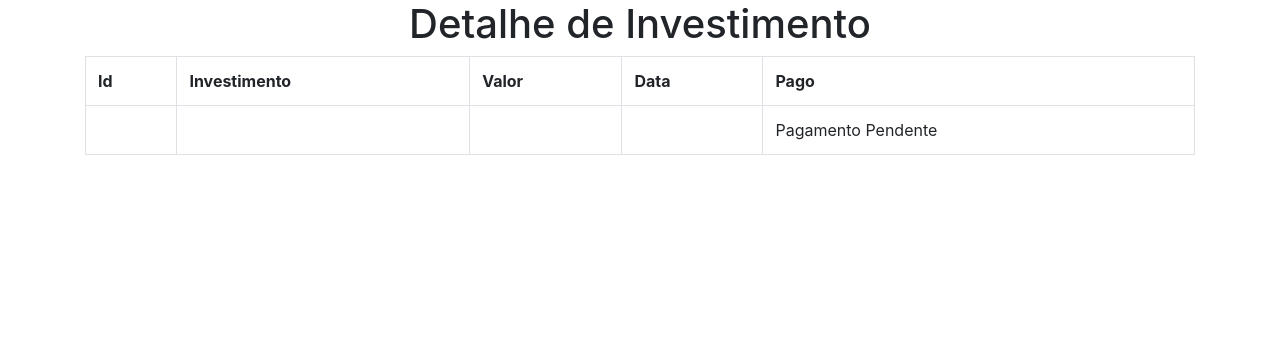
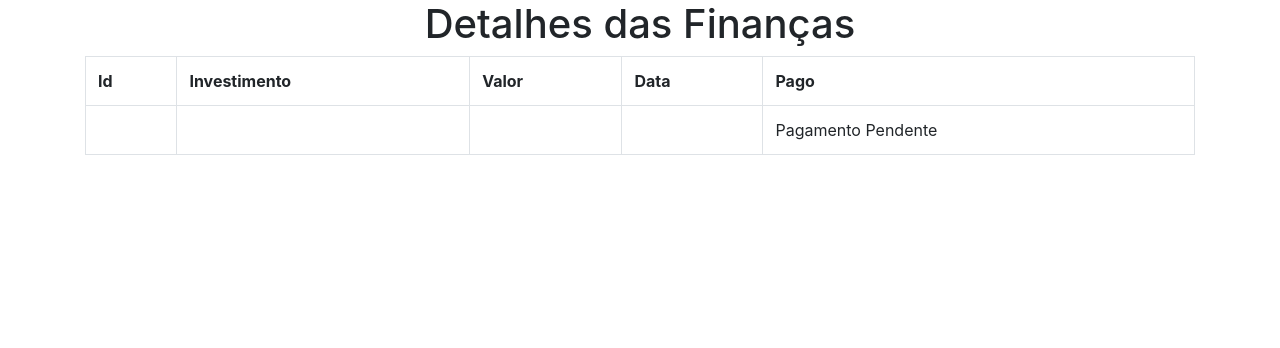
Before and after one commit to FBWC/Money_Control, a Django app: template invista_me/templates/investimentos/detalhe.html in a window 1280 px wide. Shown: the part 72-420 px from the top of the page. Run offline with Django 5.2, Linux system fonts and the light colour scheme; the template is opened without the code that fills it, so the values that code supplies are empty.

Commit message:
Update detalhe.html

```diff
--- a/invista_me/templates/investimentos/detalhe.html
+++ b/invista_me/templates/investimentos/detalhe.html
@@ -1,6 +1,6 @@
 {% extends 'investimentos/base.html' %}
 {% block conteudo %}
-<h1 style='text-align: center;'>Detalhe de Investimento</h1>
+<h1 style='text-align: center;'>Detalhes das Finanças</h1>
 <div class="container">
     <table class='table table-hover table-bordered'>
         <tr>
```
